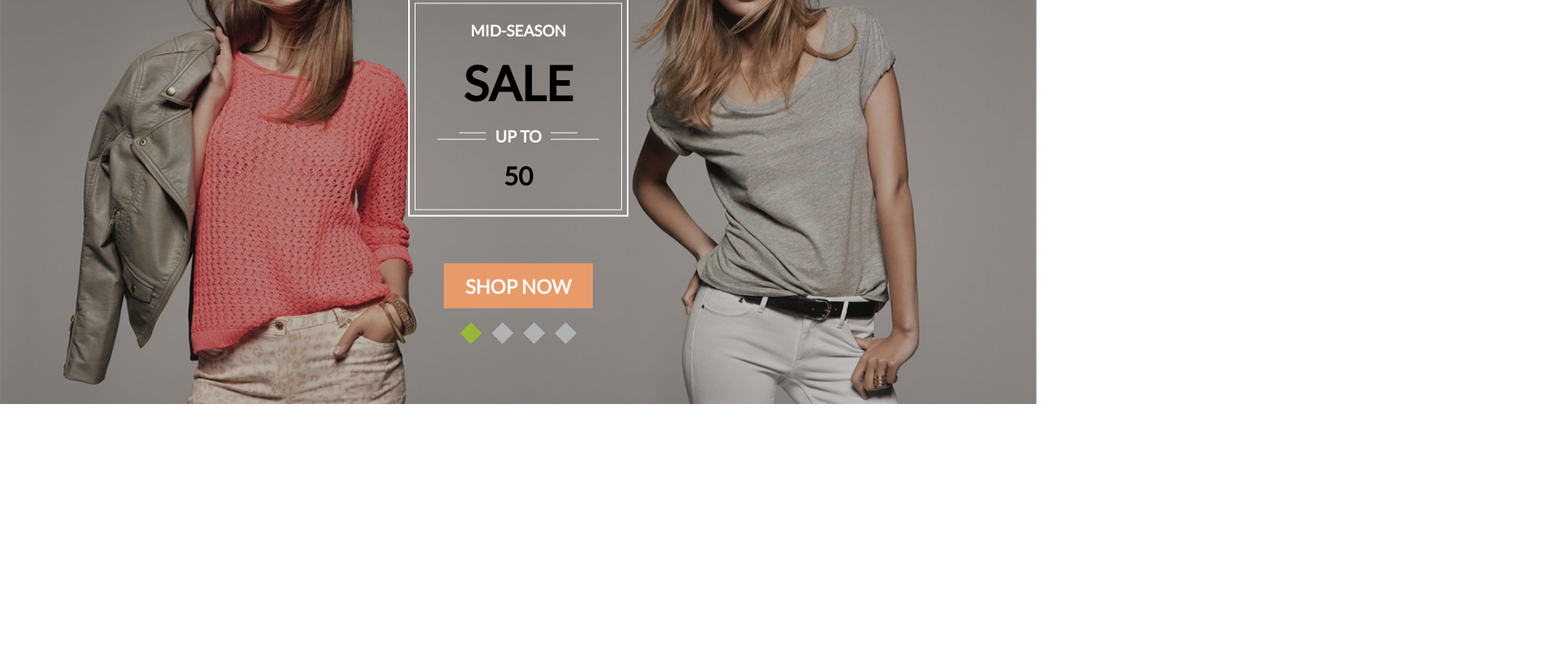
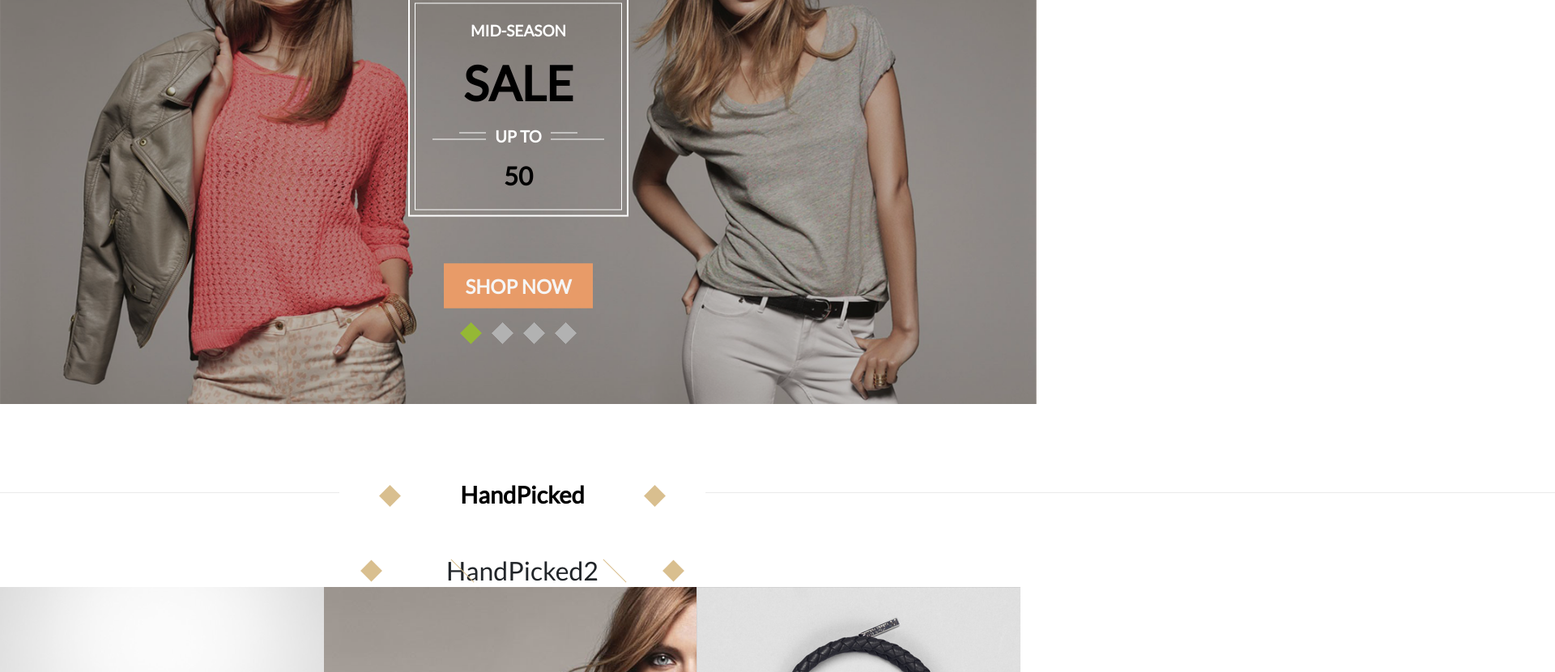
Before and after one commit to SergioNezhigay/Shophia, a plain HTML site: page index.html in a window 1280 px wide. Shown: the part 170-1000 px from the top of the page at 81% size, 1920 px wide, since content can reach past the window. Before the commit the page ends 800 px from the top, so only its background shows below. Drawn offline with Linux system fonts and the light colour scheme.

Commit message:
init hw on BEM

```diff
--- a/index.html
+++ b/index.html
@@ -68,13 +68,8 @@
                   <p class="sale-block__subtitle">MID-SEASON</p>
                   <h4 class="sale-block__title">SALE</h4>
                   <div class="sale-block__decor-wrapper">
-                    <div class="line line--short line--right"></div>
-                    <div class="line line--long line--right"></div>
-                    <div class="line line--short line--left"></div>
-                    <div class="line line--long line--left"></div>
                     <p class="sale-block__decor">UP TO</p>
                   </div>
-
                   <p class="sale-block__discount">50</p>
                 </div>
                 <button type="button" class="btn btn-primary sale-block--button">SHOP NOW</button>
@@ -87,13 +82,8 @@
                   <p class="sale-block__subtitle">MID-SEASON</p>
                   <h4 class="sale-block__title">SALE</h4>
                   <div class="sale-block__decor-wrapper">
-                    <div class="line line--short line--right"></div>
-                    <div class="line line--long line--right"></div>
-                    <div class="line line--short line--left"></div>
-                    <div class="line line--long line--left"></div>
                     <p class="sale-block__decor">UP TO</p>
                   </div>
-
                   <p class="sale-block__discount">50</p>
                 </div>
                 <button type="button" class="btn btn-primary sale-block--button">SHOP NOW</button>
@@ -106,13 +96,8 @@
                   <p class="sale-block__subtitle">MID-SEASON</p>
                   <h4 class="sale-block__title">SALE</h4>
                   <div class="sale-block__decor-wrapper">
-                    <div class="line line--short line--right"></div>
-                    <div class="line line--long line--right"></div>
-                    <div class="line line--short line--left"></div>
-                    <div class="line line--long line--left"></div>
                     <p class="sale-block__decor">UP TO</p>
                   </div>
-
                   <p class="sale-block__discount">50</p>
                 </div>
                 <button type="button" class="btn btn-primary sale-block--button">SHOP NOW</button>
@@ -125,13 +110,8 @@
                   <p class="sale-block__subtitle">MID-SEASON</p>
                   <h4 class="sale-block__title">SALE</h4>
                   <div class="sale-block__decor-wrapper">
-                    <div class="line line--short line--right"></div>
-                    <div class="line line--long line--right"></div>
-                    <div class="line line--short line--left"></div>
-                    <div class="line line--long line--left"></div>
                     <p class="sale-block__decor">UP TO</p>
                   </div>
-
                   <p class="sale-block__discount">50</p>
                 </div>
                 <button type="button" class="btn btn-primary sale-block--button">SHOP NOW</button>
@@ -140,6 +120,43 @@
           </div>
         </div>
       </section>
+
+      <div class="products">
+        <div class="wrapper">
+          <div class="products__title title">
+            <h2 class="title__text">HandPicked</h2>
+          </div>
+          <div class="products__title title1">
+            <h2 class="title__text1">HandPicked2</h2>
+          </div>
+          <div class="products-grid">
+            <div class="products-grid-column">
+              <div class="products-grid__item">
+                <img src="./images/prof-1.png" alt="product-1" />
+                <div class="products-grid__item-overlay">
+                  <a href="#" class="products-grid__link">Buy now</a>
+                </div>
+              </div>
+              <div class="products-grid__item">
+                <img src="./images/prod-2.png" alt="product-2" />
+              </div>
+            </div>
+            <div class="products-grid-column">
+              <div class="products-grid__item">
+                <img src="./images/prod-3.png" alt="product-1" />
+              </div>
+            </div>
+            <div class="products-grid-column">
+              <div class="products-grid__item">
+                <img src="./images/prod-4.png" alt="product-1" />
+              </div>
+              <div class="products-grid__item">
+                <img src="./images/prod-5.png" alt="product-2" />
+              </div>
+            </div>
+          </div>
+        </div>
+      </div>
     </main>
   </body>
   <script src="./libs/bootstrap/js/bootstrap.js"></script>
--- a/scss/mixin.scss
+++ b/scss/mixin.scss
@@ -41,3 +41,8 @@
     }
   }
 }
+
+@mixin wrapper {
+  max-width: 1290px;
+  margin: 0 auto;
+}
--- a/scss/style.scss
+++ b/scss/style.scss
@@ -21,6 +21,7 @@ body {
 .wrapper {
   margin: 0 auto;
   width: 100%;
+  text-align: center;
   @include for-size(desktop) {
     width: 1290px;
   }
@@ -121,6 +122,28 @@ body {
     @include for-size(desktop) {
       font-size: 20px;
     }
+    &::before {
+      // left long line
+      content: ' ';
+      position: absolute;
+      height: 1px;
+      background-color: #fff;
+      bottom: 30%;
+      left: calc(50% - 40px);
+      width: 66px;
+      transform: translateX(-100%);
+    }
+    &::after {
+      // right long line
+      content: ' ';
+      position: absolute;
+      height: 1px;
+      background-color: #fff;
+      bottom: 30%;
+      right: calc(50% - 40px);
+      width: 66px;
+      transform: translateX(100%);
+    }
   }
   &__discount {
     font-weight: 700;
@@ -155,39 +178,28 @@ body {
   @include for-size(desktop) {
     margin-bottom: 14px;
   }
-}
 
-.line {
-  position: absolute;
-  height: 1px;
-  background-color: #fff;
-  &--short {
+  &::before {
+    content: ' ';
+    position: absolute;
+    height: 1px;
+    width: 60px;
+    background-color: #fff;
     top: 30%;
-    width: 23px;
-    @include for-size(desktop) {
-      width: 33px;
-    }
+    left: calc(50% - 40px);
+    width: 33px;
+    transform: translateX(-100%);
   }
-  &--left {
-    left: calc(50% - 30px);
-    transform: translateX(-100%);
-    @include for-size(desktop) {
-      left: calc(50% - 40px);
-    }
-  }
-  &--right {
-    right: calc(50% - 30px);
+  &::after {
+    content: ' ';
+    position: absolute;
+    height: 1px;
+    width: 60px;
+    background-color: #fff;
+    top: 30%;
+    right: calc(50% - 40px);
+    width: 33px;
     transform: translateX(100%);
-    @include for-size(desktop) {
-      right: calc(50% - 40px);
-    }
-  }
-  &--long {
-    bottom: 30%;
-    width: 40px;
-    @include for-size(desktop) {
-      width: 60px;
-    }
   }
 }
 
@@ -218,3 +230,113 @@ body {
   display: block;
   margin: 0 auto;
 }
+
+.products-grid {
+  @include wrapper;
+  display: flex;
+}
+
+.title {
+  text-align: center;
+  position: relative;
+
+  &:before,
+  &:after {
+    content: '';
+    display: inline-block;
+    height: 1px;
+    width: 100%;
+    background-color: $color-light-gray;
+    position: relative;
+    top: -13px;
+  }
+
+  &:before {
+    right: 146px;
+    margin: 0 0 0 -100%;
+  }
+
+  &:after {
+    left: 146px;
+    margin: 0 -100% 0 0;
+  }
+
+  &__text {
+    color: $text_primary;
+    font-size: 29px;
+    line-height: 31px;
+    font-weight: 700;
+    display: inline-block;
+    position: relative;
+
+    &:after,
+    &:before {
+      content: '';
+      display: block;
+      width: 19px;
+      height: 19px;
+      background-color: $color_gold;
+      transform: rotate(-45deg);
+      position: absolute;
+      top: 8px;
+    }
+
+    &:before {
+      left: -96px;
+    }
+
+    &:after {
+      right: -96px;
+    }
+  }
+}
+
+.products {
+  padding-top: 96px;
+
+  &__title {
+    margin-bottom: 58px;
+  }
+}
+
+.title1 {
+  text-align: center;
+  display: inline-block;
+  margin: 0 auto;
+  width: 200px;
+  position: relative;
+  max-width: 300px;
+  &::before,
+  &::after {
+    content: ' ';
+    position: absolute;
+    margin: 0 auto;
+    display: inline-block;
+    top: 50%;
+    width: 19px;
+    height: 19px;
+    background-color: $color_gold;
+    transform: translateY(-50%) rotate(45deg);
+  }
+  &::before {
+    left: -96px;
+  }
+  &::after {
+    right: -96px;
+  }
+}
+
+.title__text1 {
+  &::before,
+  &::after {
+    content: ' ';
+    position: absolute;
+    margin: 0 auto;
+    display: inline-block;
+    top: 50%;
+    width: 40px;
+    height: 1px;
+    background-color: $color_gold;
+    transform: translateY(-50%) rotate(45deg);
+  }
+}
--- a/scss/variables.scss
+++ b/scss/variables.scss
@@ -1,4 +1,5 @@
 $color_lightgray: #f2f2f2;
+$color-light-gray: #eaeaea;
 $color_gold: #d9bf8f;
 
 $text_primary: black;
```
Also changed, not shown: images/prod-2.png (added), images/prod-3.png (added), images/prod-4.png (added), images/prod-5.png (added), images/prof-1.png (added), styles/style.css, styles/style.min.css, 2 other files.
